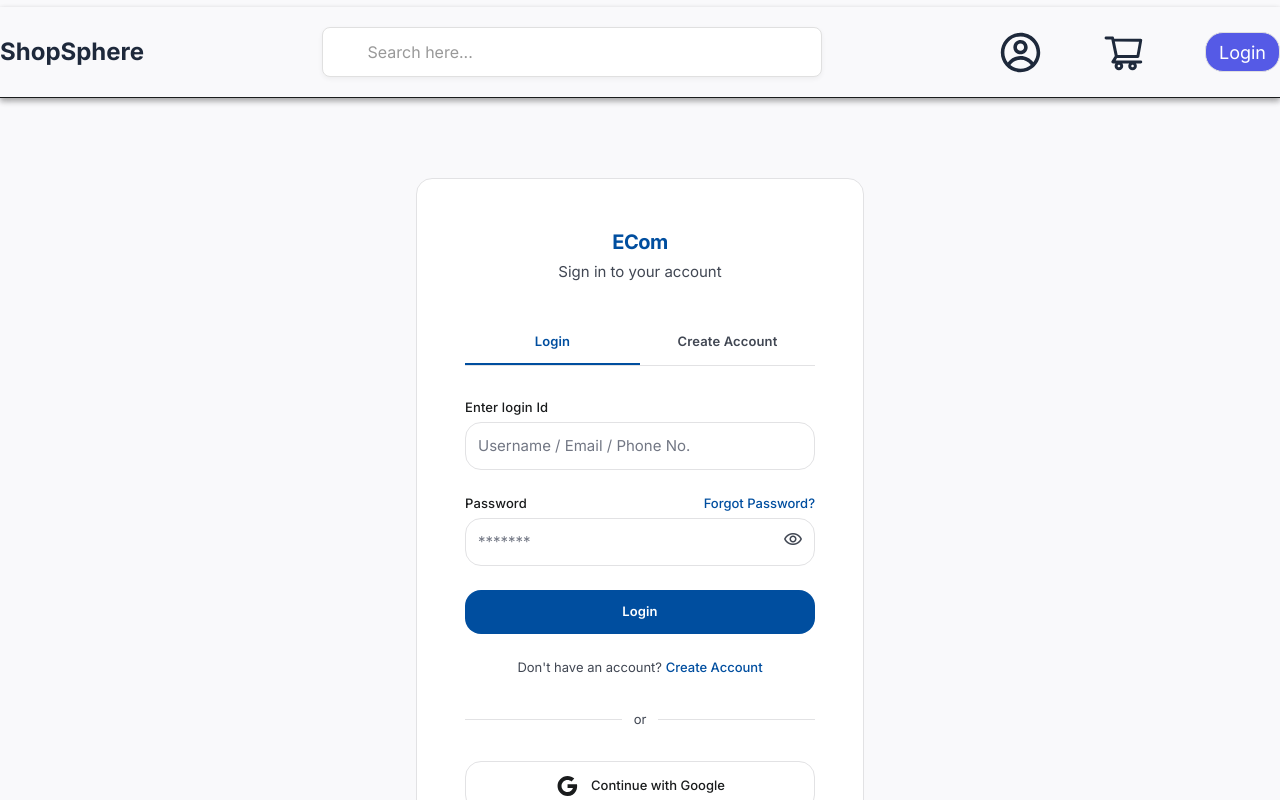
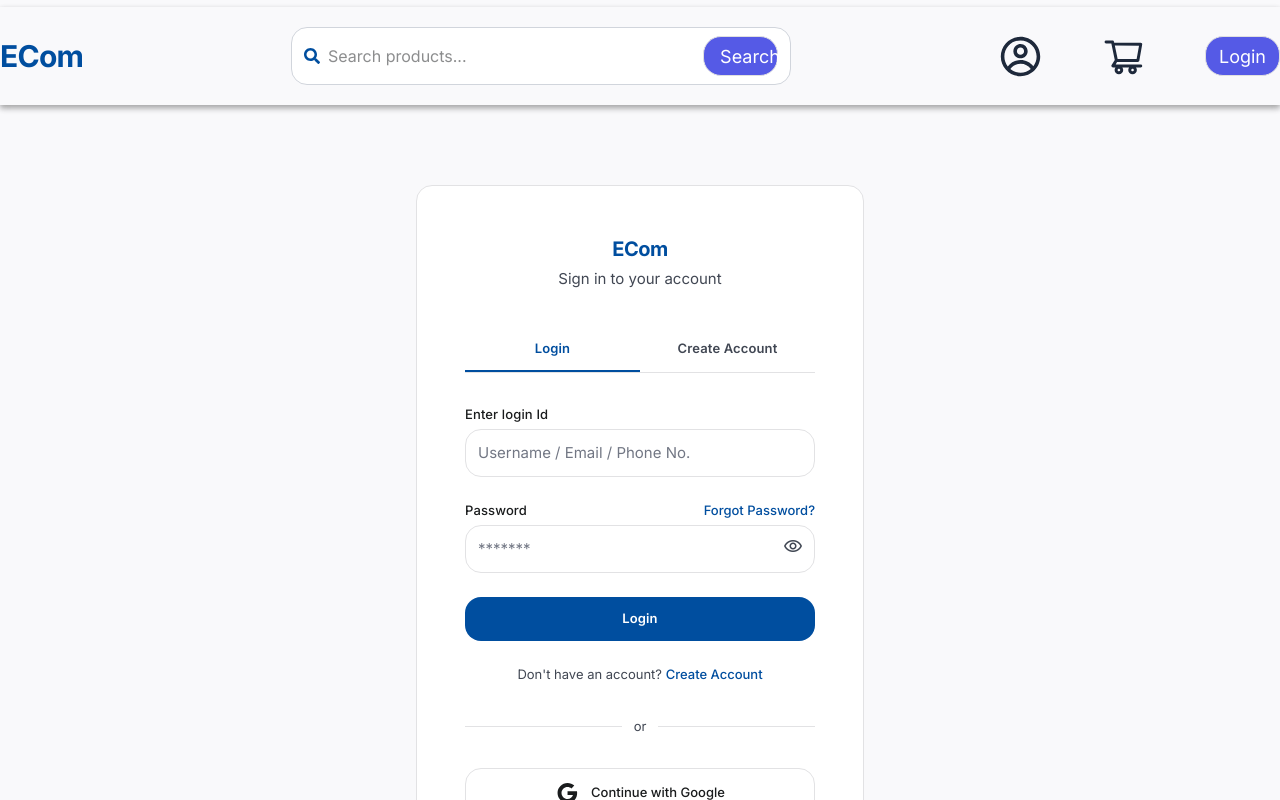
Before and after one commit to aijayant/ecom, a React (Vite) app in the folder frontend/: page /login in a window 1280 px wide. Shown: the top 800 px of the page. Built offline with nearby package versions, Linux system fonts and the light colour scheme; no server answers.

Commit message:
Update the UI add Search Field Validation.

```diff
--- a/frontend/src/core/ui/Navbar/Navbar.jsx
+++ b/frontend/src/core/ui/Navbar/Navbar.jsx
@@ -1,48 +1,142 @@
-import React from 'react'
+import React, { useState } from 'react'
 import './Navbar.css'
 import { FaSearch } from 'react-icons/fa'
 import { AiOutlineShoppingCart } from 'react-icons/ai'
 import { CgProfile } from 'react-icons/cg'
-import { Link } from 'react-router-dom'
-import { useNavigate } from "react-router-dom";
+import { Link,useNavigate } from 'react-router-dom'
 
 /**
  * Global Navbar — shared UI component.
  * Accepts `setShowSignUp` for backward compat during migration.
  * TODO: Replace with useAuth hook once auth feature is wired up.
  */
-const Navbar = () => {
+const Navbar = ({ onSearch }) => {
   const navigate = useNavigate();
+
+  const [search, setSearch] = useState("")
+  const [error, setError] = useState("");
+
+  const handleChange = (e) => {
+    const value = e.target.value;
+
+    if (value.length > 50) {
+      setError("Search cannot exceed 50 characters.");
+      return;
+    }
+    console.log(value)
+
+    setSearch(value);
+
+    if (value.trim()) {
+      setError("");
+    }
+  }
+
+  const handleSearch = (e) => {
+    e.preventDefault();
+
+    const trimmedSearch = search.trim();
+
+    // Validation
+    if (!trimmedSearch) {
+      setError("Please enter something to search.");
+      return;
+    }
+
+    if (trimmedSearch.length < 2) {
+      setError("Please enter at least 2 characters.");
+      return;
+    }
+
+    setError("");
+
+    // Send search value to parent
+    onSearch?.(trimmedSearch);
+    setSearch("");
+    setError("");
+    onSearch?.("");
+  };
+
+
 
   return (
     <div className="navbar-main">
       <div className="navbar">
-        <Link to="/" className="main-logo-text">ShopSphere</Link>
+        {/* Logo */}
+        <Link
+          to="/"
+          className="text-[30px] font-bold text-primary tracking-tight"
+        >
+          ECom
+        </Link>
 
-        <div className="serach-function">
-          <div className="search-icon-div">
-            <FaSearch className="serach-icon" />
+        {/* Search */}
+        <form
+          onSubmit={handleSearch}
+          className="relative flex w-full max-w-125 flex-col"
+        >
+          <div
+            className={`flex items-center rounded-lg border bg-white px-3 py-2 transition ${error
+                ? "border-red-500"
+                : "border-gray-300 focus-within:border-primary"
+              }`}
+          >
+            <FaSearch className="mr-2 shrink-0 text-primary" />
+
+            <input
+              className="w-full bg-transparent outline-none"
+              type="search"
+              placeholder="Search products..."
+              value={search}
+              onChange={handleChange}
+              maxLength={50}
+              aria-label="Search products"
+              aria-invalid={!!error}
+            />
+
+            <button
+              type="submit"
+              className="ml-2 rounded-md bg-primary px-4 py-1.5 text-white transition hover:opacity-90"
+            >
+              Search
+            </button>
           </div>
-          <input
-            className="search-box"
-            type="text"
-            placeholder="Search here..."
-          />
-        </div>
 
+          {/* Validation message */}
+          {error && (
+            <p className="mt-1 text-sm text-red-500">
+              {error}
+            </p>
+          )}
+        </form>
+
+        {/* Right section */}
         <div className="main-right">
-          <Link to="/profile">
+
+          <Link to="/profile" aria-label="Profile">
             <CgProfile className="Profile-icon" />
           </Link>
-          <Link to="/cart" className="cart-section">
+
+          <Link
+            to="/cart"
+            className="cart-section"
+            aria-label="Shopping cart"
+          >
             <div className="cart-icon">
               <AiOutlineShoppingCart />
             </div>
           </Link>
-          <button onClick={() =>navigate("/login") }>Login</button>
+
+          <button
+            type="button"
+            onClick={() => navigate("/login")}
+          >
+            Login
+          </button>
+
         </div>
+
       </div>
-      <hr />
     </div>
   )
 }
```
